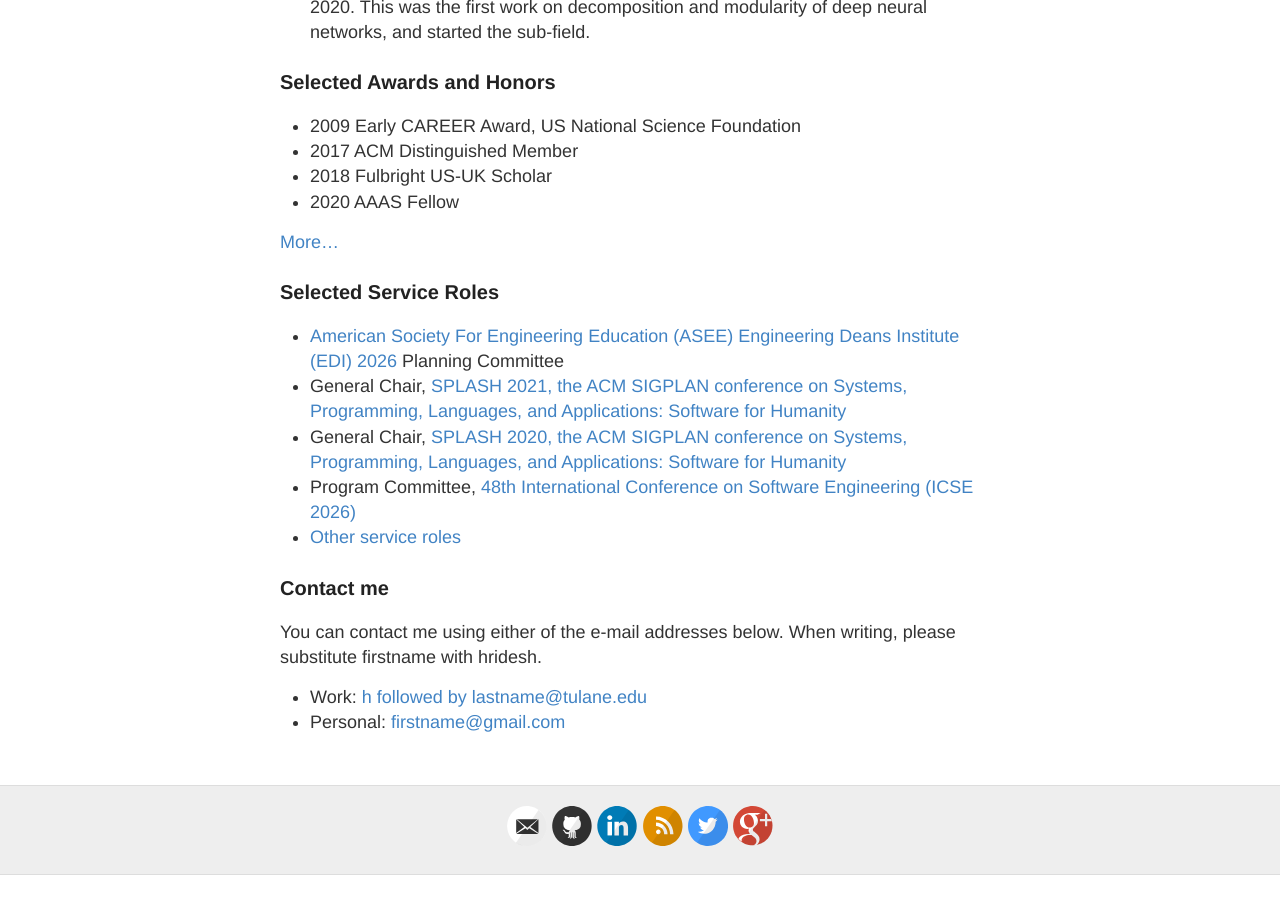
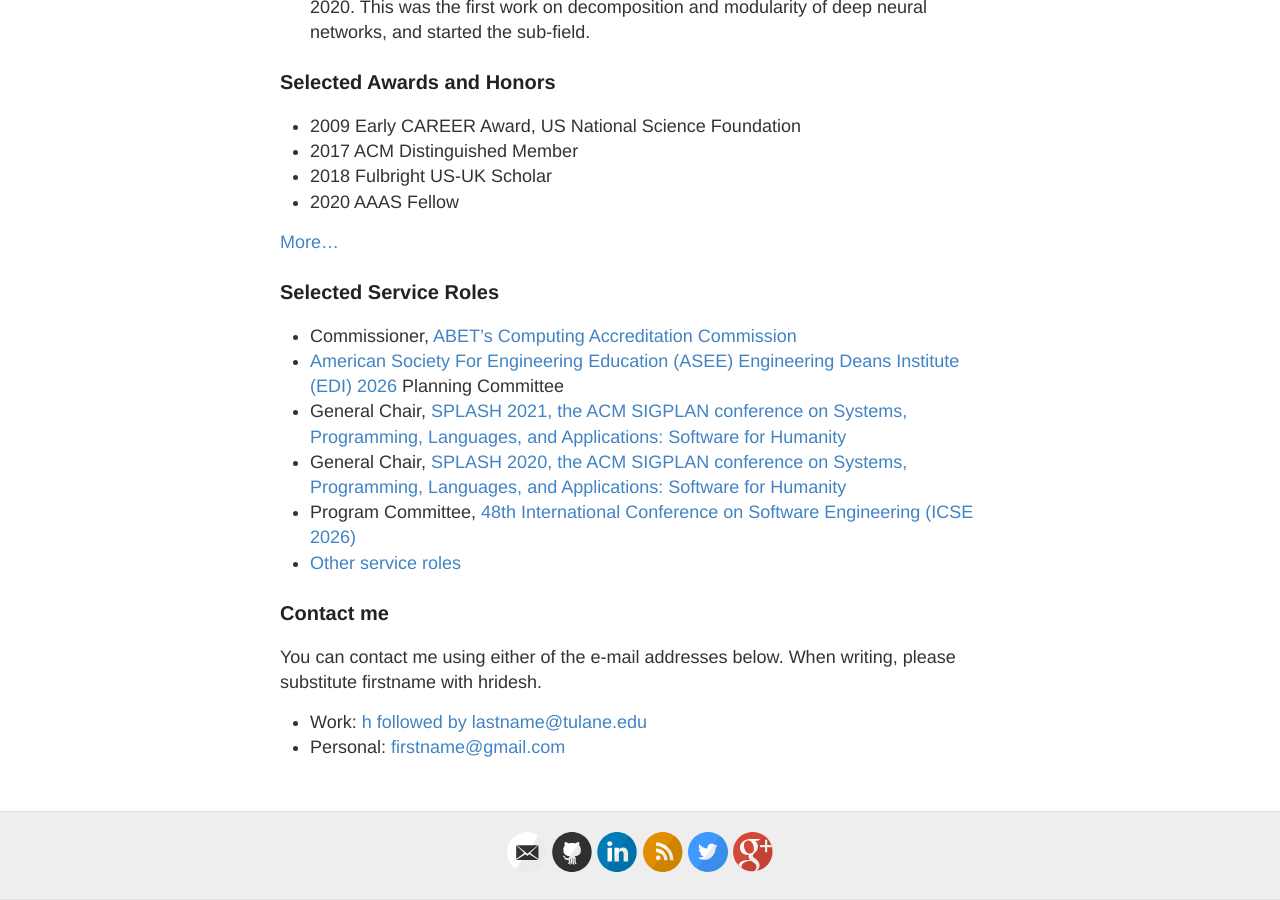
Before and after one commit to hridesh/hridesh.github.io, a Jekyll site: the page built from index.md, in a window 1280 px wide and 900 px high, scrolled down 2034 px. Built offline with Jekyll 4.4.1, drawn with Linux system fonts in a browser that asks for light colours; before the commit the page ends 2909 px from its top, so only the background shows below that.

Commit message:
misc changes

```diff
--- a/index.md
+++ b/index.md
@@ -59,6 +59,7 @@
 
 ### Selected Service Roles
 
+- Commissioner, [ABET’s Computing Accreditation Commission](https://www.abet.org/about-abet/governance/accreditation-commissions/)
 - [American Society For Engineering Education (ASEE) Engineering Deans Institute (EDI) 2026](Journal of Systems and Software Special Issue on Software Engineering Technology and Applications) Planning Committee
 - General Chair, [SPLASH 2021, the ACM SIGPLAN conference on Systems, Programming, Languages, and Applications: Software for Humanity](https://2021.splashcon.org/)
 - General Chair, [SPLASH 2020, the ACM SIGPLAN conference on Systems, Programming, Languages, and Applications: Software for Humanity](https://2020.splashcon.org/)
```
